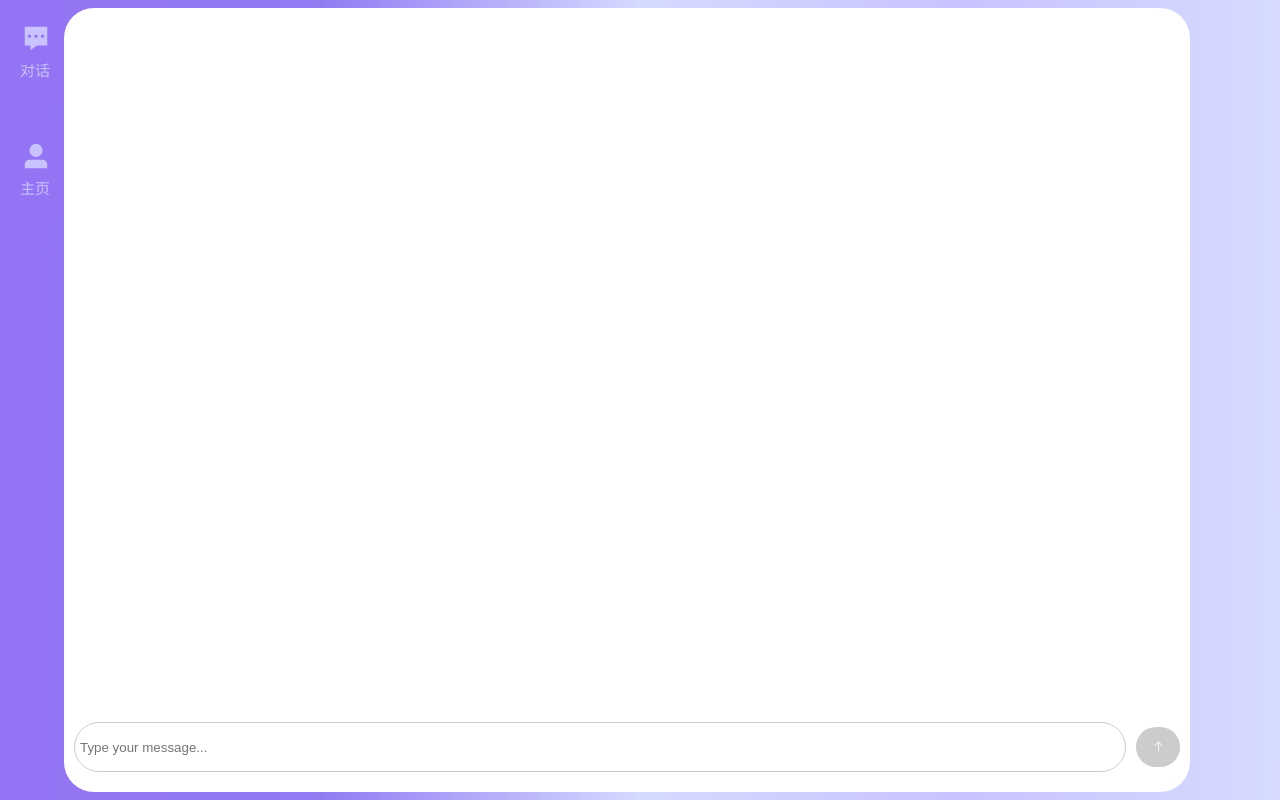
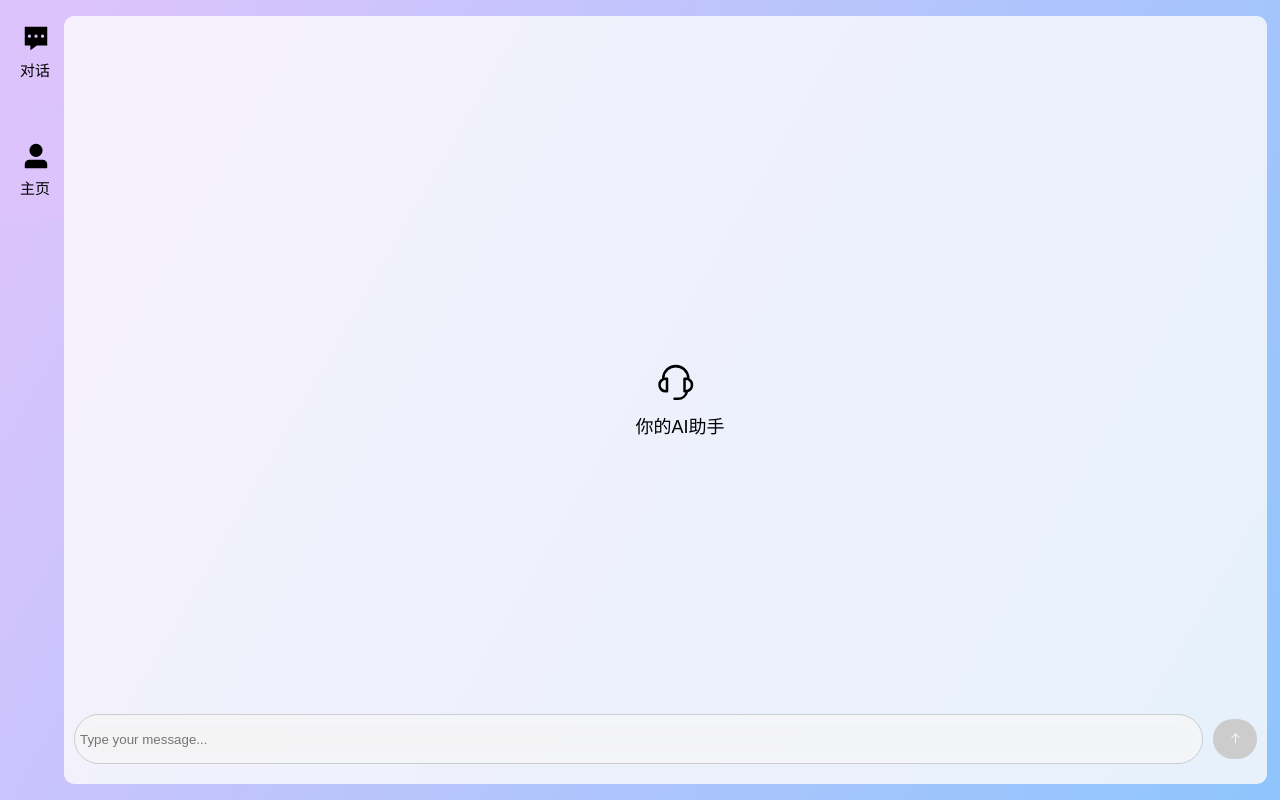
Before and after one commit to 111ximo/MediaModel, a Vue app in the folder frontend_vue/: page / in a window 1280 px wide. Built offline with nearby package versions, Linux system fonts and the light colour scheme.

Commit message:
最后的前端界面，且去除了消息间出现空格的问题

```diff
--- a/frontend_vue/src/components/Chat.vue
+++ b/frontend_vue/src/components/Chat.vue
@@ -54,15 +54,16 @@ const setActiveButton = (button) => {
                 <span>主页</span></el-button>
         </div>
         <div class="chat-container">
-            <div class="background"><el-icon>
+            <div class="background"  v-if="messages.length === 0">
+                <el-icon color="white" size="40">
                     <Service />
                 </el-icon>
-                <span class="background-text">What can I help you?</span>
+                <span class="background-text">你的AI助手</span>
             </div>
             <div class="messages">
                 <div v-for="(msg, index) in messages" :key="index"
                     :class="['message', msg.role === 'User' ? 'user-message' : 'assistant-message']">
-                    <strong>{{ msg.role }}:</strong> {{ msg.content }}
+                    <pre class="message-content">{{ msg.content }}</pre>
                 </div>
             </div>
             <div class="input_container">
@@ -92,8 +93,9 @@ const setActiveButton = (button) => {
     height: 100vh;
     /* 使容器占满整个视口高度 */
     width:100vw;
-    background: linear-gradient(to right, #9473f4, #917bf3,#d5daff,#c8c3ff,#d6dbff);
+
     align-items: center;
+    background-image: linear-gradient(120deg, #e0c3fc 0%, #8ec5fc 100%);
 }
 
 
@@ -118,8 +120,8 @@ const setActiveButton = (button) => {
     width: 100%;
     height: 100px;
     margin: 0;
-    background-color: #9473f4;
-    color: #c8c3ff;
+    background-color: #ddc3fc;
+    color: black;
     text-align: center; /* 确保文字居中 */
     border: none;
 }
@@ -136,42 +138,56 @@ const setActiveButton = (button) => {
 }
 
 .button:hover {
-    background-color: #9473f4;
+    background-color: #ddc3fc;
     color: white;
 }
 .container .aside .is-active {
-    background-color: #9473f4;
+    background-color: #ddc3fc;
     color: white;
 }
 
 .chat-container {
     flex: 1;
     display: flex;
-    margin: 0;
-    max-width: 88%;
-    height: 98%;
+    margin:0;
+    max-width: 94%;
+    height: 96%;
     border: none;
     padding: 10px;
     flex-direction: column;
     background:white;
     /* 使子元素垂直排列 */
-    border-radius: 30px;
+    border-radius: 15px;
+    backdrop-filter: brightness(96%);
+    background-color: rgba(255, 255, 255, 0.79);
+    border-radius: 10px
+
 }
 
 .background {
     position: absolute;
+    display:flex;
+    flex-direction: column; /* 垂直排列 */
+    justify-content: center; /* 水平居中 */
+    flex-direction: column; /* 垂直排列 */
     top: 50%;
-    left: 60%;
+    left: 55%;
     transform: translate(-50%, -50%);
     width: 15%;
     height: 3%;
     z-index: -1;
 }
 
+.background .el-icon{
+    margin-left:20px;
+    margin-bottom: 10px;
+    color: black;
+}
+
 .background-text {
-    margin-left: 10px;
-    font-size: 20px;
-    color: rgba(0, 0, 0, 0.5);
+    margin-left: 0;
+    font-size: 18px;
+    color: black;
 }
 
 .messages {
@@ -179,6 +195,8 @@ const setActiveButton = (button) => {
     overflow-y: auto;
     margin-bottom: 10px;
     z-index: 1;
+    color:rgba(0, 0, 0);
+    font-size: 20px;
 }
 
 .user-message {
@@ -190,7 +208,6 @@ const setActiveButton = (button) => {
     /* 向右对齐 */
     text-align: right;
     margin-right:20%;
-    font-size: 20px;
     z-index: 1;
 }
 
@@ -200,7 +217,6 @@ const setActiveButton = (button) => {
     margin-right: auto;
     /* 向左对齐 */
     text-align: left;
-    font-size: 20px;
     margin-left:20%;
     z-index: 1;
 }
@@ -221,9 +237,10 @@ const setActiveButton = (button) => {
     height: 50px;
     border: 1px solid #ccc;
     padding: 5px;
-    color: rgba(244, 244, 244, 255);
-    border-radius: 30px;
-
+    color: black;
+    backdrop-filter: blur(10px) brightness(90%);
+    background-color: rgba(255, 255, 255, 0.5);
+    border-radius: 30px
 
 }
 
```
Also changed, not shown: 1 other file (tests, documents, lock files or other folders).
